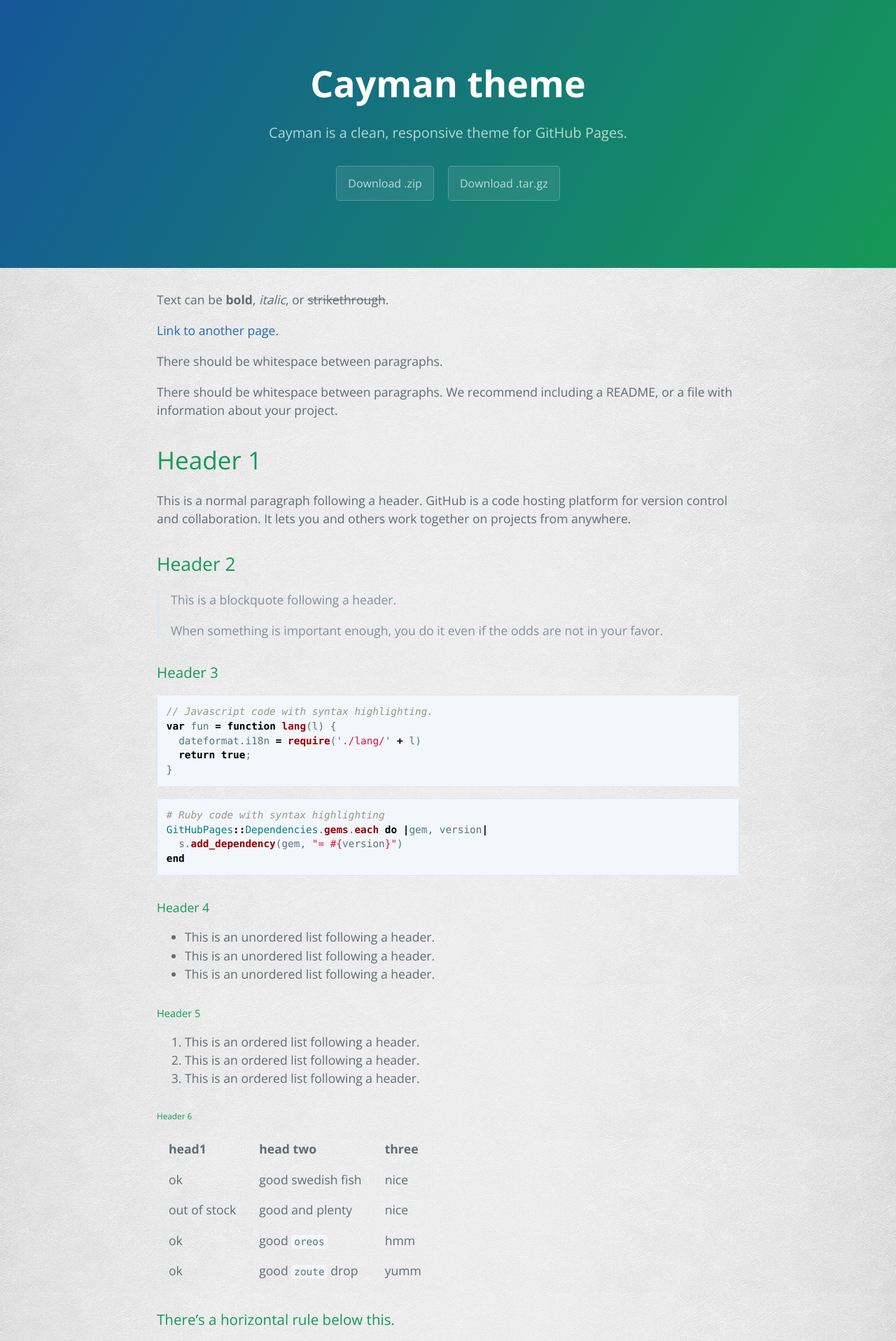
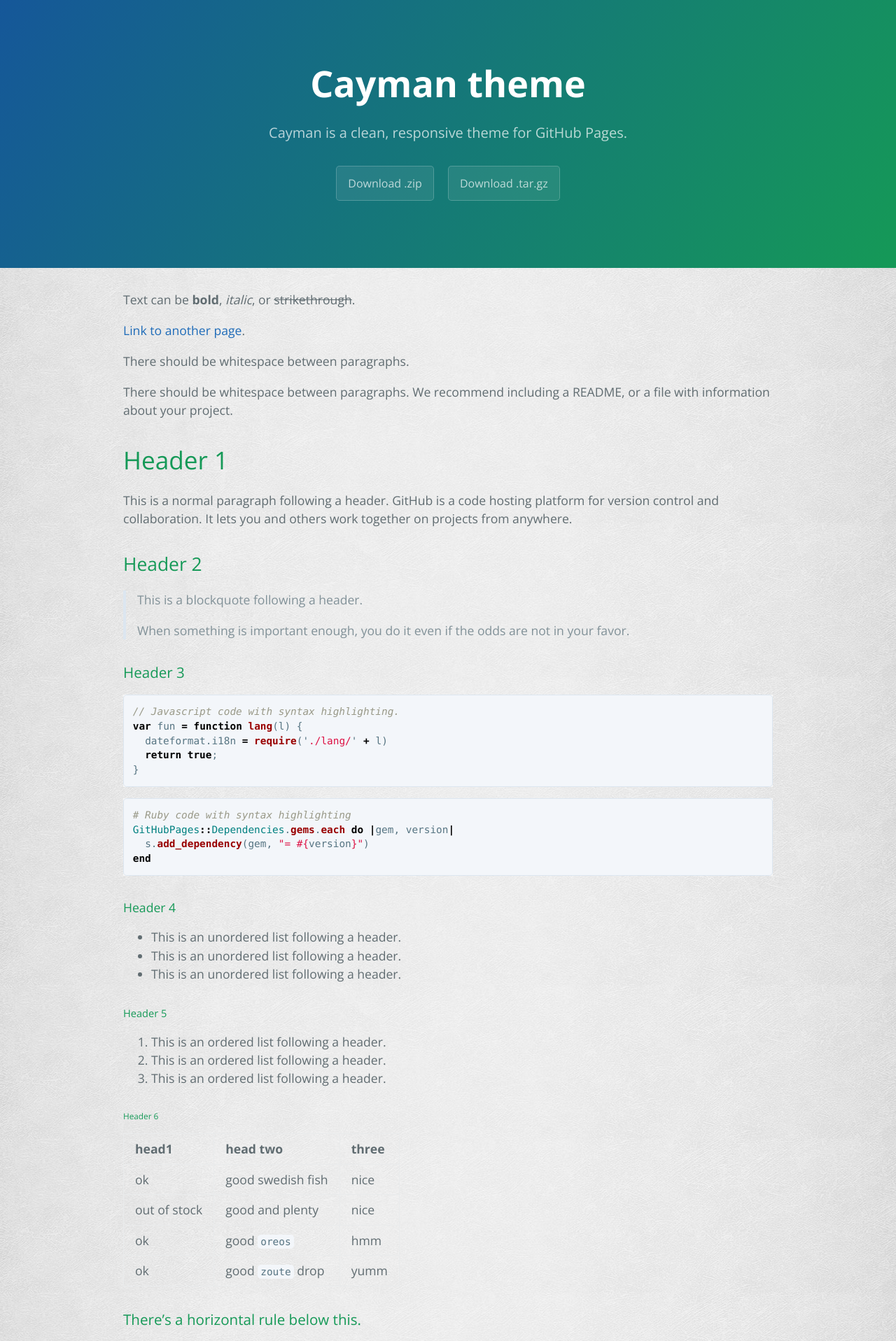
Before and after one commit to tankigdn/tankigdn.github.io, a Jekyll site: the page built from index.md, in a window 1280 px wide. Shown: the top 1917 px of the page at 70% size. Built offline with Jekyll 4.4.1, drawn with Linux system fonts in a browser that asks for light colours.

```diff
--- a/assets/css/style.css
+++ b/assets/css/style.css
@@ -541,7 +541,7 @@
 @media screen and (min-width: 64em) {
     .main-content {
         max-width: 64rem;
-        padding: 2rem 6rem;
+        padding: 2rem 3rem;
         margin: 0 auto;
         font-size: 1.1rem;
     }
```
Also changed, not shown: assets/images/footer.png.
